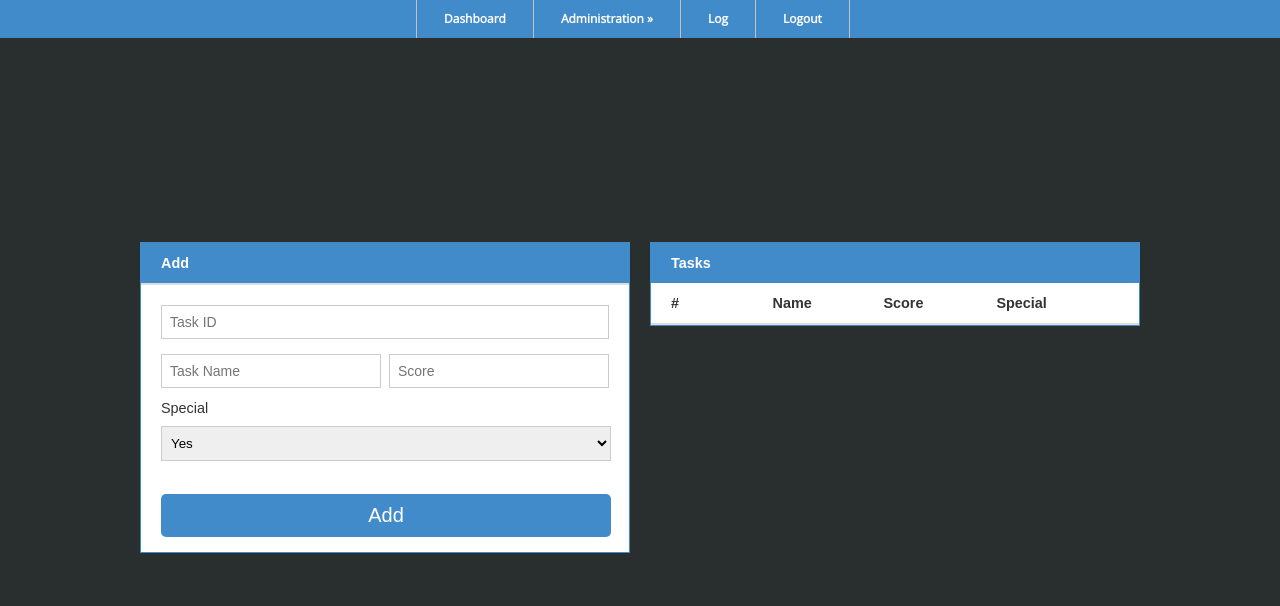
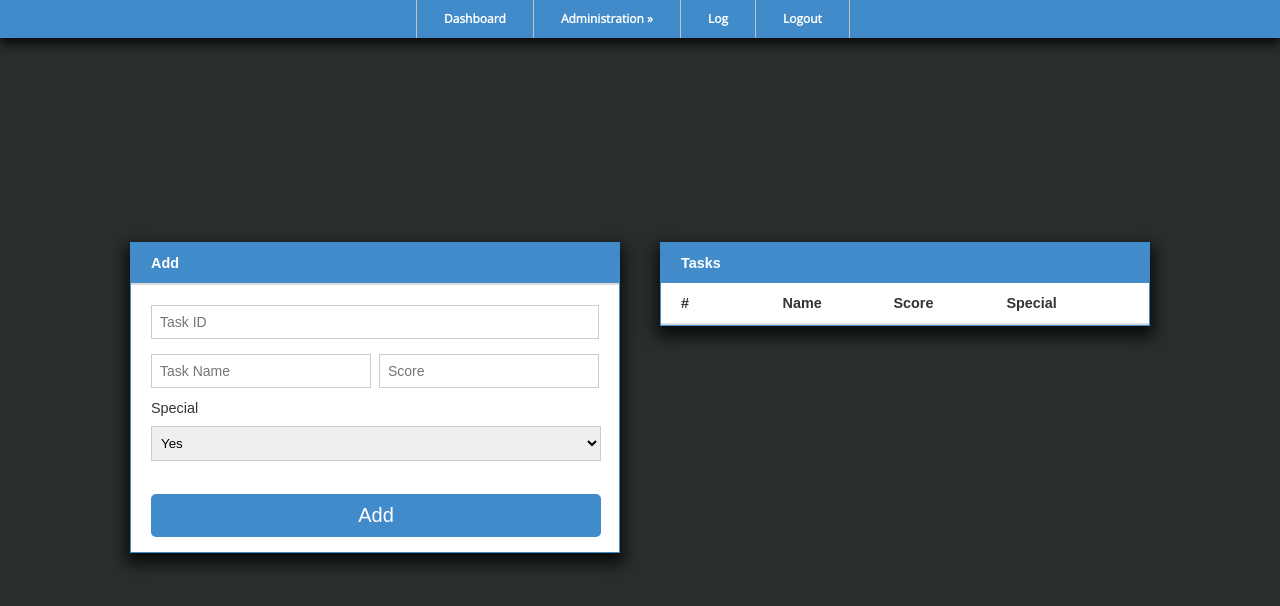
Before and after one commit to MTardchild/Adminsupport, a PHP site: page /tasks-manage.php in a window 1280 px wide. Shown: the top 606 px of the page. Run offline with PHP 8.4, Linux system fonts and the light colour scheme; the visitor is signed in with stand-in values (Sample User, id 1); data that the repository does not hold is empty.

Commit message:
Style tweaks

```diff
--- a/index.php
+++ b/index.php
@@ -54,15 +54,15 @@
 					<div class="smallcard">
 						<div id="welcomestring">
 							<p>
-								<b id="welcome">Welcome: <i><?php echo $_SESSION['user_name']; ?></i></b>
+								<b id="welcome">Welcome <?php echo $_SESSION['user_name'] . '!'; ?></b>
 							</p>
 							<p>
-								Your Rights:
+								<b>Your Rights:</b>
 								<?php if($_SESSION['rights'] == 1) { echo ' Admin'; } else { echo ' User'; } ?>
 							</p>
 							<?php if($_SESSION['rights'] == 0) {
 							echo'<p>
-								Your Score: ';
+								<b>Your Score:</b> ';
 									include 'MySQLConnect.php';
 
 									$id = $_SESSION['user_id'];
--- a/style.css
+++ b/style.css
@@ -100,6 +100,9 @@ table {
 	background: #fff;
 	width: 100%;
 	margin: 20px auto;
+	-webkit-box-shadow: 0px 7px 15px 4px rgba(0,0,0,0.75);
+	-moz-box-shadow: 0px 7px 15px 4px rgba(0,0,0,0.75);
+	box-shadow: 0px 7px 15px 4px rgba(0,0,0,0.75);
 }
 
 thead tr:first-child {
@@ -136,6 +139,9 @@ td:last-child {
 
 .navi {
 	background-color: #428bca;
+	-webkit-box-shadow: 0px 7px 10px 0px rgba(0,0,0,0.75);
+	-moz-box-shadow: 0px 7px 10px 0px rgba(0,0,0,0.75);
+	box-shadow: 0px 7px 10px 0px rgba(0,0,0,0.75);
 }
 
 ul#navigation {
@@ -297,7 +303,7 @@ ul#navigation ul li a {
 	width: 490px;
 	float: left;
 	text-align: left;
-	margin: 5px;
+	margin: 5px 15px 5px 15px;
 	padding: 5px;
 	border-radius:6px;
 }
@@ -309,6 +315,8 @@ ul#navigation ul li a {
 	margin: 5px;
 	padding: 5px;
 	border-radius:6px;
+	margin-left: 15px;
+	margin-right: 15px;
 }
 
 .contenttable {
@@ -361,12 +369,13 @@ ul#navigation ul li a {
 }
 
 #welcomemessage {
-	width: 1020px;
+	width: 1060px;
 	border-radius:10px;
 	border:0px solid #ccc;
 	padding:25px 40px 25px 40px;
 	margin-left: auto;
 	margin-right: auto;
+	overflow: auto;
 }
 
 #content {
@@ -379,7 +388,7 @@ ul#navigation ul li a {
 }
 
 #dashboard {
-	width: 1020px;
+	width: 1060px;
 	margin-left: auto;
 	margin-right: auto;
 	overflow: auto;
```
